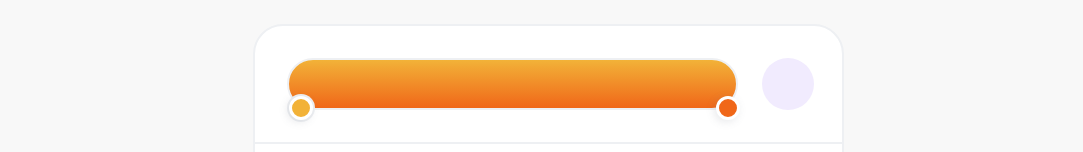
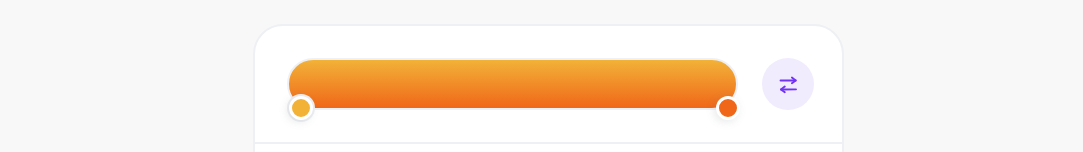
Before and after one commit to LanarsInc/react-gradient-generator, a React (Create React App) app: page / in a window 1280 px wide. Shown: the part 648-800 px from the top of the page, without its empty margins (92-1175 px from the left). Built offline with nearby package versions, Linux system fonts and the light colour scheme.

Commit message:
MAR-14 Add stroke color for svg into mixins

```diff
--- a/src/styles/abstracts/mixins.scss
+++ b/src/styles/abstracts/mixins.scss
@@ -53,6 +53,7 @@
   padding: 0 30px;
 
   svg {
+    stroke: var(--primary-color);
     fill: var(--primary-color);
   }
 
@@ -92,6 +93,7 @@
     background-color: var(--primary-disabled);
 
     svg {
+      stroke: var(--primary-disabled-content);
       fill: var(--primary-disabled-content);
     }
 
@@ -100,6 +102,7 @@
       background-color: var(--secondary-disabled);
 
       svg {
+        stroke: var(--secondary-disabled-content);
         fill: var(--secondary-disabled-content);
       }
     }
@@ -112,6 +115,7 @@
   background-color: var(--error-color);
 
   svg {
+    stroke: var(--error-content);
     fill: var(--error-content);
   }
 
@@ -128,6 +132,7 @@
     background-color: var(--error-disabled);
 
     svg {
+      stroke: var(--error-disabled-content);
       fill: var(--error-disabled-content);
     }
   }
```
